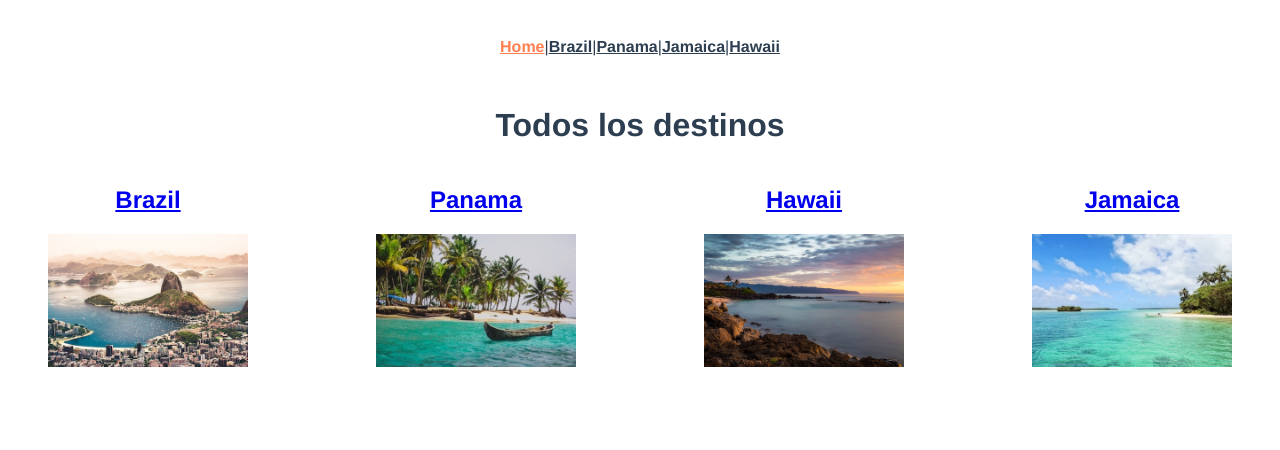
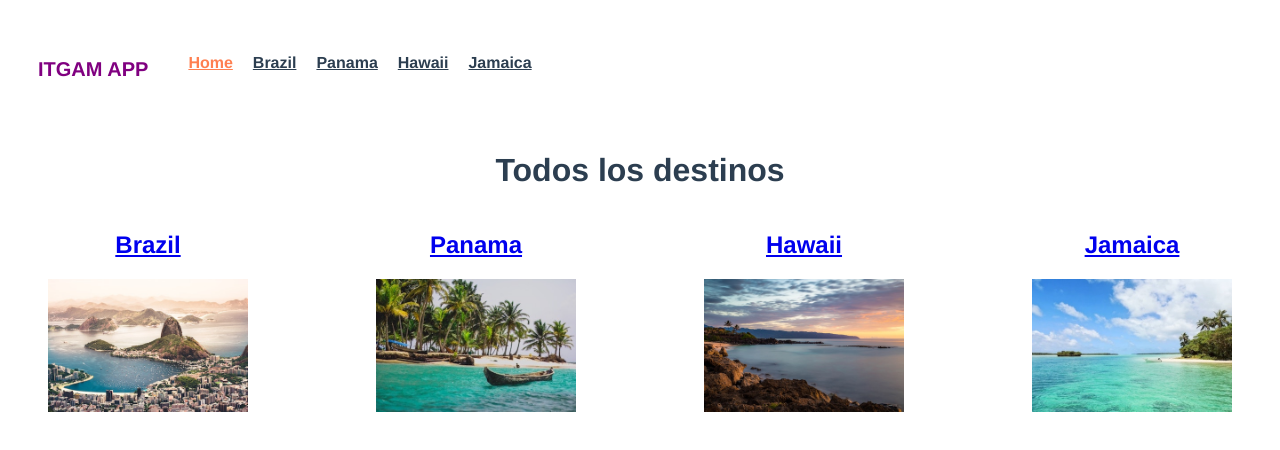
Before and after one commit to rivalcoba-dev/vuejs-router-learn, a Vue app: page / in a window 1280 px wide. Shown: the top 450 px of the page. Built offline with nearby package versions, Linux system fonts and the light colour scheme.

Commit message:
Renderizado de componentes ante cambio de ruta

```diff
--- a/src/App.vue
+++ b/src/App.vue
@@ -1,7 +1,7 @@
 <template>
   <div id="app">
     <the-navigation />
-    <router-view />
+    <router-view :key="$route.path" />
   </div>
 </template>
 
--- a/src/components/TheNavigation.vue
+++ b/src/components/TheNavigation.vue
@@ -1,21 +1,41 @@
 <template>
   <div id="nav">
-    <router-link to="/">Home</router-link> |
-    <router-link to="/brazil">Brazil</router-link> |
-    <router-link to="/panama">Panama</router-link> |
-    <router-link to="/jamaica">Jamaica</router-link> |
-    <router-link to="/hawaii">Hawaii</router-link>
+    <p class="logo">ITGAM APP</p>
+    <ul class="nav-links">
+      <li class="links">
+        <router-link to="/"> Home </router-link>
+      </li>
+      <li
+        class="links"
+        v-for="destination in destinations"
+        :key="destination.name"
+      >
+        <router-link
+          :to="{ name: 'DestinationDetails', params: { id: destination.id } }"
+        >
+          {{ destination.name }}
+        </router-link>
+      </li>
+    </ul>
   </div>
 </template>
 
 <script>
-export default {};
+// Importando los datos
+import store from "@/store.js";
+export default {
+  data() {
+    return {
+      destinationId: this.$route.params.id,
+      destinations: store.destinations,
+    };
+  },
+};
 </script>
 
 <style scoped="true">
 #nav {
   display: flex;
-  justify-content: center;
 }
 
 #nav a {
@@ -30,4 +50,23 @@
 #nav a.itgam-link-active-class {
   color: coral;
 }
+
+.nav-links {
+  display: flex;
+}
+
+.links {
+  padding-right: 20px;
+  list-style: none;
+}
+
+.links:hover {
+  text-decoration: underline;
+}
+
+.logo {
+  font-size: 20px;
+  color: purple;
+  font-weight: bold;
+}
 </style>
```
